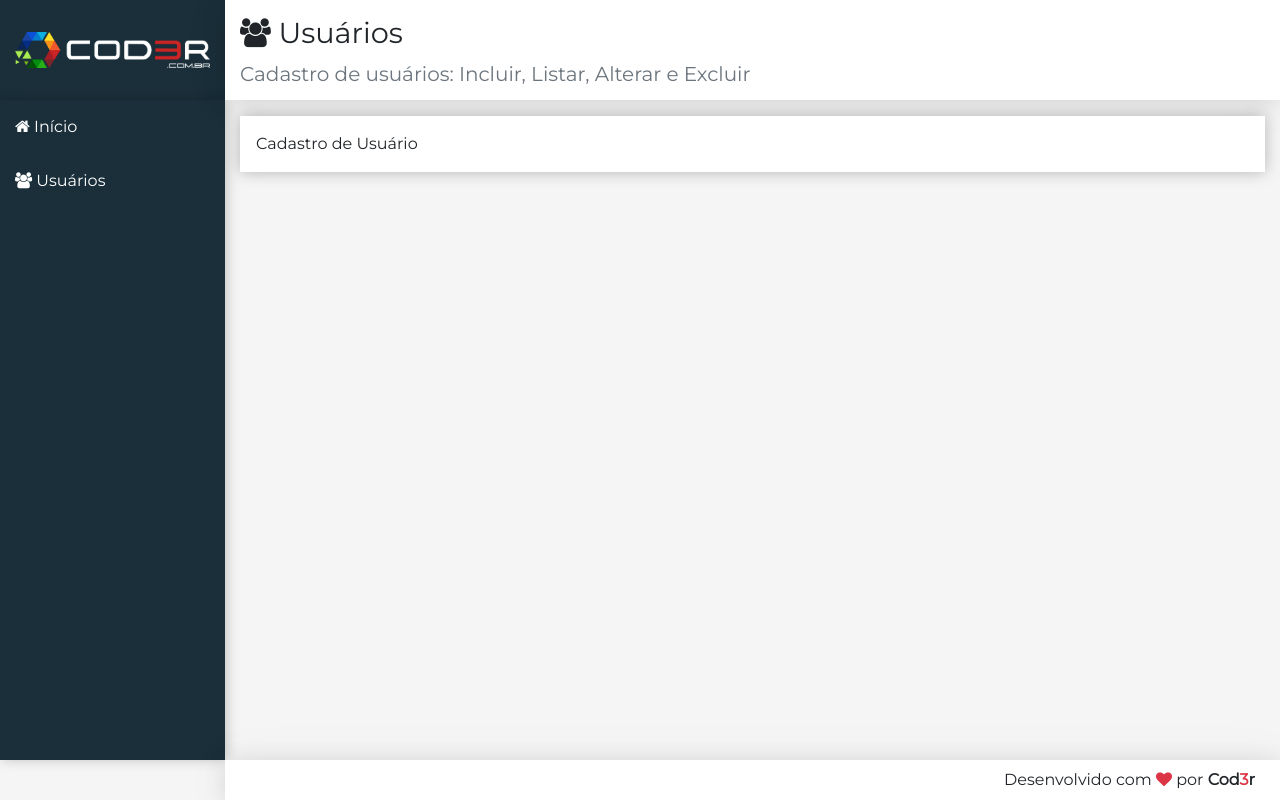
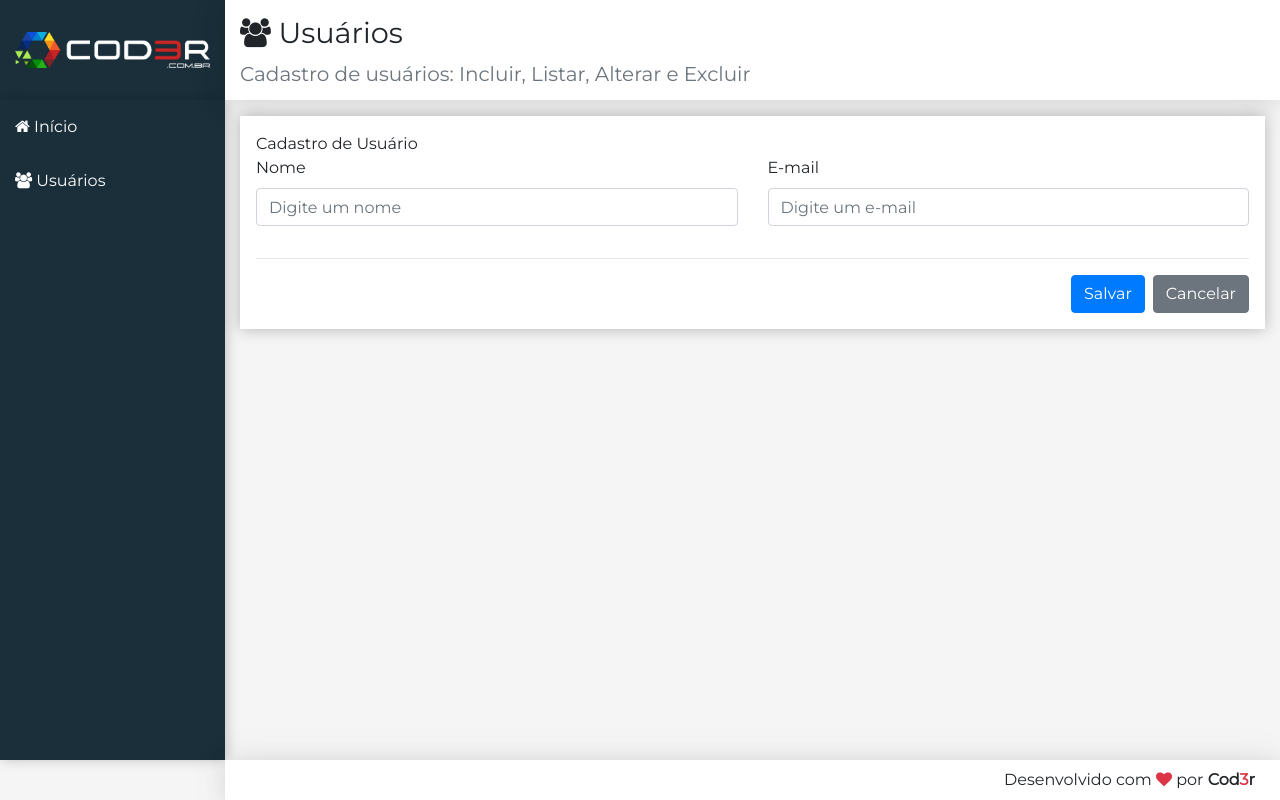
Before and after one commit to robertov8/crud-react, a React (Create React App) app in the folder frontend/: page /users in a window 1280 px wide. Built offline with nearby package versions, Linux system fonts and the light colour scheme.

Commit message:
Componente Cadastro Usuário #03

```diff
--- a/frontend/src/components/user/UserCrud.js
+++ b/frontend/src/components/user/UserCrud.js
@@ -18,6 +18,10 @@ export default class UserCrud extends Component {
     constructor(props) {
         super(props);
         this.state = { ...initialState };
+
+        this.updateField = this.updateField.bind(this);
+        this.save = this.save.bind(this);
+        this.clear = this.clear.bind(this);
     }
 
     clear() {
@@ -41,10 +45,62 @@ export default class UserCrud extends Component {
         return list;
     }
 
+    updateField(event) {
+        const user = { ...this.state.user };
+        user[event.target.name] = event.target.value;
+        this.setState({ user });
+    }
+
+    renderForm() {
+        return (
+            <div className='form'>
+                <div className='row'>
+                    <div className='col-12 col-md-6'>
+                        <div className='form-group'>
+                            <label>Nome</label>
+                            <input
+                                type='text'
+                                className='form-control'
+                                name='name'
+                                value={this.state.user.name}
+                                placeholder='Digite um nome'
+                                onChange={this.updateField}/>
+                        </div>
+                    </div>
+
+                    <div className='col-12 col-md-6'>
+                        <div className='form-group'>
+                            <label>E-mail</label>
+                            <input
+                                type='text'
+                                className='form-control'
+                                name='email'
+                                value={this.state.user.email}
+                                placeholder='Digite um e-mail'
+                                onChange={this.updateField} />
+                        </div>
+                    </div>
+                </div>
+
+                <hr />
+
+                <div className='row'>
+                    <div className='col-12 d-flex justify-content-end'>
+                        <button className='btn btn-primary' onClick={this.save}>Salvar</button>
+                        <button className='btn btn-secondary ml-2' onClick={this.clear}>Cancelar</button>
+                    </div>
+                </div>
+
+            </div>
+        );
+    }
+
     render() {
         return (
             <Main {...headerProps} >
                 Cadastro de Usuário
+
+                {this.renderForm()}
             </Main>
         );
     }
```
Also changed, not shown: 1 other file (tests, documents, lock files or other folders).
